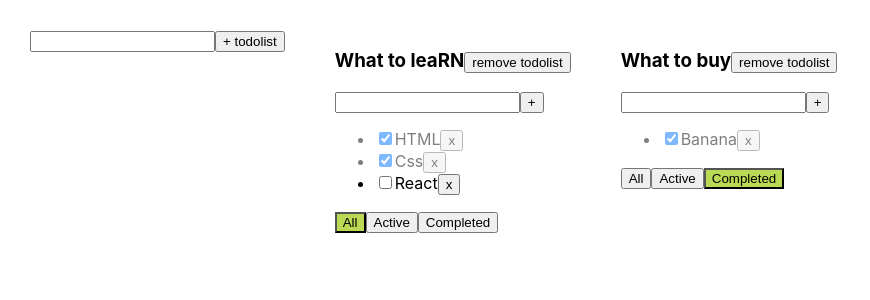
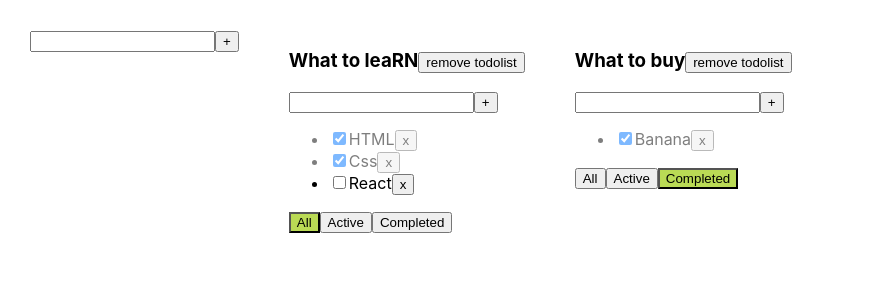
Before and after one commit to Sergejs-Rudko/in_todolist, a React (Create React App) app: page / in a window 1280 px wide. Shown: the top 300 px of the page, without its empty margins (0-870 px from the left). Built offline with nearby package versions, Linux system fonts and the light colour scheme.

Commit message:
6 editable span / add item form

```diff
--- /dev/null
+++ b/src/AddItemForm.tsx
@@ -0,0 +1,43 @@
+import React, {ChangeEvent, KeyboardEvent, useState} from "react";
+
+type PropsType = {
+    addItem: (title: string) => void
+}
+export const AddItemForm = (props: PropsType) => {
+
+    const [newTaskTitle, setNewTaskTitle] = useState("")
+    const [error, setError] = useState<string | null>(null)
+
+    const onNewTitleChangeHandler = (e: ChangeEvent<HTMLInputElement>) => {
+        setError(null)
+        setNewTaskTitle(e.currentTarget.value)
+    }
+    const onEnterKeyPressHandler = (e: KeyboardEvent<HTMLInputElement>) => {
+        if (e.code === "Enter") {
+            props.addItem(newTaskTitle)
+            setNewTaskTitle("")
+        }
+    }
+
+    const addTask = () => {
+        if (newTaskTitle.trim().length > 0) {
+            props.addItem(newTaskTitle.trim())
+        } else {
+            setError("Title required blet")
+        }
+        setNewTaskTitle("")
+    }
+
+    return (
+        <div>
+            <input value={newTaskTitle}
+                   onChange={onNewTitleChangeHandler}
+                   onKeyPress={onEnterKeyPressHandler}
+                   className={error ? "error" : ""}
+            />
+            <button onClick={addTask}>+
+            </button>
+            {error && <div className={"error-message"}>{error}</div>}
+        </div>
+    )
+}
--- a/src/App.tsx
+++ b/src/App.tsx
@@ -2,6 +2,7 @@ import React, {useState} from 'react';
 import './App.css';
 import {FilterValueType, TaskType, Todolist} from "./Todolist";
 import {v1} from "uuid";
+import {AddItemForm} from "./AddItemForm";
 
 
 function App() {
@@ -15,7 +16,7 @@ function App() {
         {id: todolistID2, title: "What to buy", filter: "completed"},
     ])
 
-    let [allTasks, setAllTasks] = useState({
+    let [allTasks, setAllTasks] = useState<TasksStateType>({
         [todolistID1]: [
             {id: v1(), title: "HTML", isDone: true},
             {id: v1(), title: "Css", isDone: true},
@@ -66,19 +67,35 @@ function App() {
         setTodolists(newTodolists)
     }
 
-    const addTodolist = () => {
-        let todolist: TodolistType = {id: v1(), title: "Test", filter: "all"}
+    const addTodolist = (title: string) => {
+        let todolist: TodolistType = {id: v1(), title: title, filter: "all"}
         setTodolists([todolist, ...todolists])
         setAllTasks({...allTasks, [todolist.id]: []})
+    }
+
+    const changeTaskTitle = (todolistID: string, taskID: string, newTitle: string) => {
+        let todolist = allTasks[todolistID]
+        let task = todolist.find((task) => task.id === taskID)
+        if (task) {
+            task.title = newTitle
+        }
+        setAllTasks({...allTasks})
+    }
+
+    const changeTodolistTitle = (id: string, newTitle: string) => {
+        let todolist = todolists.find((tl) => tl.id === id)
+        if (todolist) {
+            todolist.title = newTitle
+        }
+        setTodolists([...todolists])
     }
 
 
     return (
         <div className="App">
-            <div>
-                <input/>
-                <button onClick={addTodolist}>+ todolist</button>
-            </div>
+            <AddItemForm addItem={(title: string) => {
+                addTodolist(title)
+            }}/>
             {
                 todolists.map((tl) => {
 
@@ -101,6 +118,8 @@ function App() {
                                   changeTaskStatus={changeTaskStatus}
                                   filter={tl.filter}
                                   removeTodolist={removeTodolist}
+                                  changeTaskTitle={changeTaskTitle}
+                                  changeTodolistTitle={changeTodolistTitle}
                         />
                     )
                 })
@@ -118,4 +137,8 @@ type TodolistType = {
     title: string
     filter: FilterValueType
 }
+
+type TasksStateType = {
+    [key: string]: Array<TaskType>
+}
 export default App;
--- /dev/null
+++ b/src/EditableSpan.tsx
@@ -0,0 +1,42 @@
+import React, {ChangeEvent, useState} from "react";
+
+type EditableSpanPropsType = {
+    title: string
+    changeTitle: (title: string) => void
+}
+export const EditableSpan = (props: EditableSpanPropsType) => {
+
+    let [editMode, setEditMode] = useState<boolean>(false)
+    let [title, setTitle] = useState<string>("")
+
+    const onTitleChangeHandler = (e: ChangeEvent<HTMLInputElement>) => {
+        setTitle(e.currentTarget.value)
+    }
+
+    const activateEditModeHandler = () => {
+        setTitle(props.title)
+        setEditMode(true)
+    }
+    const activateViewMode = () => setEditMode(false)
+
+    const changeTitleOnMouseOutHandler = () => {
+        props.changeTitle(title)
+        activateViewMode()
+    }
+
+    return (
+        <>
+            {
+                editMode ?
+                    <input value={title}
+                           autoFocus={true}
+                           onMouseOut={changeTitleOnMouseOutHandler}
+                           onChange={onTitleChangeHandler}
+                    />
+                    :
+                    <span onDoubleClick={activateEditModeHandler}
+                    >{props.title}</span>
+            }
+        </>
+    )
+}
--- a/src/Todolist.tsx
+++ b/src/Todolist.tsx
@@ -1,4 +1,6 @@
-import React, {ChangeEvent, KeyboardEvent, useState} from "react";
+import React, {ChangeEvent} from "react";
+import {AddItemForm} from "./AddItemForm";
+import {EditableSpan} from "./EditableSpan";
 
 //PROPS
 type PropsType = {
@@ -11,30 +13,12 @@ type PropsType = {
     filter: FilterValueType
     id: string
     removeTodolist: (id: string) => void
+    changeTaskTitle: (todolistID: string, taskID: string, newTitle: string) => void
+    changeTodolistTitle: (todolistID: string, newTitle: string) => void
 }
 
 export const Todolist = (props: PropsType) => {
-    const [newTaskTitle, setNewTaskTitle] = useState("")
-    const [error, setError] = useState<string | null>(null)
 
-    const onNewTitleChangeHandler = (e: ChangeEvent<HTMLInputElement>) => {
-        setError(null)
-        setNewTaskTitle(e.currentTarget.value)
-    }
-    const onEnterKeyPressHandler = (e: KeyboardEvent<HTMLInputElement>) => {
-        if (e.code === "Enter") {
-            props.addTask(newTaskTitle, props.id)
-            setNewTaskTitle("")
-        }
-    }
-    const addTask = () => {
-        if (newTaskTitle.trim().length > 0) {
-            props.addTask(newTaskTitle.trim(), props.id)
-        } else {
-            setError("Title required blet")
-        }
-        setNewTaskTitle("")
-    }
     const onAllFilterButtonHandler = () => {
         props.changeFilter("all", props.id)
     }
@@ -46,23 +30,23 @@ export const Todolist = (props: PropsType) => {
     }
     const removeTodolist = () => props.removeTodolist(props.id)
 
+    const addTask = (title: string,) => {
+        props.addTask(title, props.id)
+    }
+
+    const changeTodolistTitleHandler = (title: string) => {
+        props.changeTodolistTitle(props.id, title)
+    }
 
     return (
         <div>
-            <h3>{props.title}
+            <h3>
+                <EditableSpan title={props.title}
+                              changeTitle={changeTodolistTitleHandler}/>
                 <button onClick={removeTodolist}>remove todolist</button>
             </h3>
+            <AddItemForm addItem={addTask}/>
 
-            <div>
-                <input value={newTaskTitle}
-                       onChange={onNewTitleChangeHandler}
-                       onKeyPress={onEnterKeyPressHandler}
-                       className={error ? "error" : ""}
-                />
-                <button onClick={addTask}>+
-                </button>
-                {error && <div className={"error-message"}>{error}</div>}
-            </div>
             <ul>
                 {
                     props.tasks.map((task) => {
@@ -76,7 +60,9 @@ export const Todolist = (props: PropsType) => {
                                    checked={task.isDone}
                                    onChange={onTaskStatusChangeHandler}
                             />
-                            <span>{task.title}</span>
+                            {/*<span>{task.title}</span>*/}
+                            <EditableSpan title={task.title}
+                                          changeTitle={(title: string) => props.changeTaskTitle(props.id, task.id, title)}/>
                             <button onClick={onRemoveTaskHandler}>x</button>
                         </li>
                     })
@@ -105,4 +91,4 @@ export type TaskType = {
     isDone: boolean
 }
 
-export type FilterValueType = "all" | "active" | "completed"
+export type FilterValueType = "all" | "active" | "completed";
```
